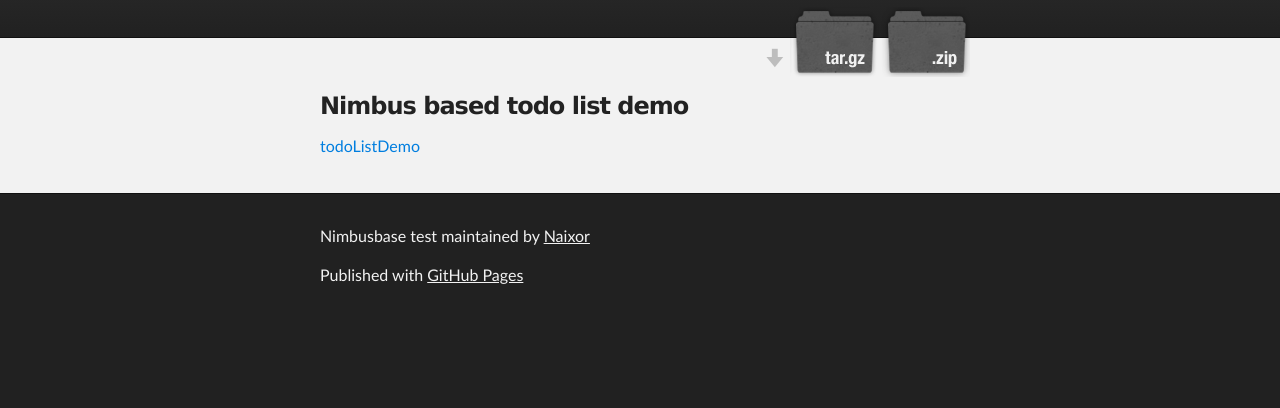
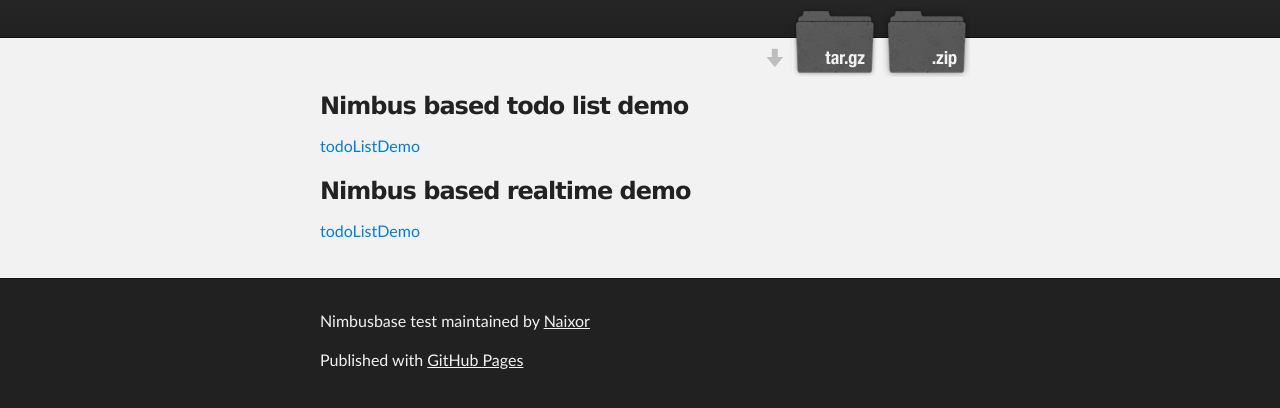
Before and after one commit to Naixor/Nimbusbase_test, a plain HTML site: page index.html in a window 1280 px wide. Shown: the part 136-544 px from the top of the page. Drawn offline with Linux system fonts and the light colour scheme.

Commit message:
add nimbusbase realtime demo

```diff
--- a/index.html
+++ b/index.html
@@ -35,6 +35,9 @@
 <a name="nimbus-based-todo-list-demo" class="anchor" href="#nimbus-based-todo-list-demo"><span class="octicon octicon-link"></span></a>Nimbus based todo list demo</h3>
 
 <p><a href="/Nimbusbase_test/todoList/todoList.html">todoListDemo</a></p>
+
+<h3><a name="nimbus-based-realtime-demo" class="anchor" href="#nimbus-based-realtime-demo"><span class="octicon octicon-link"></span></a>Nimbus based realtime demo</h3>
+<p><a href="/Nimbusbase_test/realtimeDemo/index.html">todoListDemo</a></p>
       </section>
     </div>
 
```
